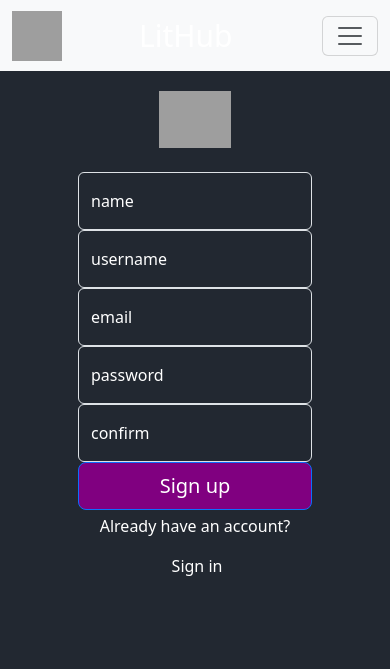
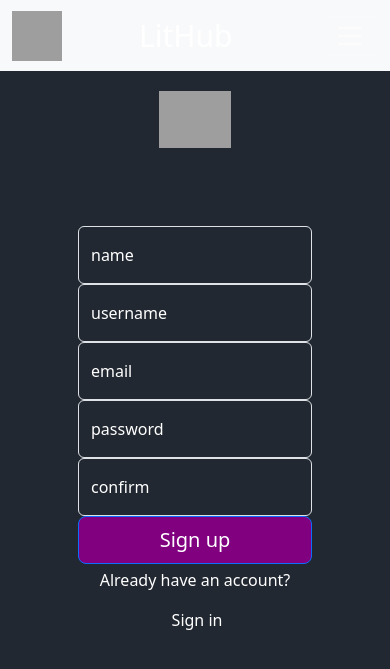
Before and after one commit to FranklinJamesJones89/LitHub, a Django app: page /register in a window 390 px wide. Shown: the top 669 px of the page. Run offline with Django 4.2, Linux system fonts and the light colour scheme; some libraries are stand-ins or nearby versions; grey boxes are pictures that could not be loaded.

Commit message:
Responsive design

```diff
--- a/lithubs/static/lithubs/css/styles.css
+++ b/lithubs/static/lithubs/css/styles.css
@@ -120,13 +120,10 @@
 
 @media (max-width: 1000px) {
 	.login-register-form {
-		margin: 0 auto;
-		width: 20%;
+		margin: 20% auto;
+		width: 60%;
 	}
 
-	.login-register-form {
-		width: 60%;
-	}
 }
 
 .login-register-form-icon {
--- a/lithubs/templates/lithubs/components/forms/login_register.html
+++ b/lithubs/templates/lithubs/components/forms/login_register.html
@@ -17,11 +17,11 @@
 
 <body style="background-color: var(--primary-color)">
 <!-- Navbar -->
-<nav class="navbar navbar-expand-lg bg-body-tertiary">
+<nav class="navbar navbar-dark navbar-expand-lg bg-body-tertiary">
   <div class="container-fluid">
   <img class="navbar-img" src="{% static 'lithubs/media/resources/parchment.png' %}" alt="parchment">
     <a class="navbar-brand" href="{% url 'lithubs:index' %}" style="color: var(--azure); margin-left: 1%; font-size: 30px;">LitHub</a>
-    <button class="navbar-toggler bg-light" type="button" data-bs-toggle="collapse" data-bs-target="#navbarSupportedContent" aria-controls="navbarSupportedContent" aria-expanded="false" aria-label="Toggle navigation">
+    <button class="navbar-toggler" type="button" data-bs-toggle="collapse" data-bs-target="#navbarSupportedContent" aria-controls="navbarSupportedContent" aria-expanded="false" aria-label="Toggle navigation">
       <span class="navbar-toggler-icon"></span>
     </button>
     <div class="collapse navbar-collapse" id="navbarSupportedContent">
--- a/lithubs/templates/lithubs/components/navbar.html
+++ b/lithubs/templates/lithubs/components/navbar.html
@@ -1,11 +1,11 @@
 {% load static %}
 
 <!-- Navbar -->
-<nav class="navbar navbar-expand-lg bg-body-tertiary">
+<nav class="navbar navbar-dark navbar-expand-lg bg-body-tertiary">
   <div class="container-fluid">
   <img class="navbar-img" src="{% static 'lithubs/img/parchment.png' %}" alt="parchment">
     <a class="navbar-brand" href="{% url 'lithubs:index' %}" style="color: var(--azure); margin-left: 1%; font-size: 30px;">LitHub</a>
-    <button class="navbar-toggler bg-light" type="button" data-bs-toggle="collapse" data-bs-target="#navbarSupportedContent" aria-controls="navbarSupportedContent" aria-expanded="false" aria-label="Toggle navigation">
+    <button class="navbar-toggler" type="button" data-bs-toggle="collapse" data-bs-target="#navbarSupportedContent" aria-controls="navbarSupportedContent" aria-expanded="false" aria-label="Toggle navigation">
       <span class="navbar-toggler-icon"></span>
     </button>
     <div class="collapse navbar-collapse" id="navbarSupportedContent">
--- a/lithubs/templates/lithubs/feed.html
+++ b/lithubs/templates/lithubs/feed.html
@@ -13,11 +13,11 @@
 
 <body class="feed-body">
 <!-- Navbar -->
-<nav class="navbar navbar-expand-lg bg-body-tertiary">
+<nav class="navbar navbar-dark navbar-expand-lg bg-body-tertiary">
   <div class="container-fluid">
   <img class="navbar-img" src="{% static 'lithubs/media/resources/parchment.png' %}" alt="parchment">
     <a class="navbar-brand" href="{% url 'lithubs:index' %}" style="color: var(--azure); margin-left: 1%; font-size: 30px;">LitHub</a>
-    <button class="navbar-toggler bg-light" type="button" data-bs-toggle="collapse" data-bs-target="#navbarSupportedContent" aria-controls="navbarSupportedContent" aria-expanded="false" aria-label="Toggle navigation">
+    <button class="navbar-toggler" type="button" data-bs-toggle="collapse" data-bs-target="#navbarSupportedContent" aria-controls="navbarSupportedContent" aria-expanded="false" aria-label="Toggle navigation">
       <span class="navbar-toggler-icon"></span>
     </button>
     <div class="collapse navbar-collapse" id="navbarSupportedContent">
--- a/lithubs/templates/lithubs/index.html
+++ b/lithubs/templates/lithubs/index.html
@@ -14,11 +14,11 @@
 {% bootstrap_css %}
 
 </head>
-<nav class="navbar navbar-expand-lg bg-body-tertiary">
+<nav class="navbar navbar-dark navbar-expand-lg bg-body-tertiary">
   <div class="container-fluid">
   <img class="navbar-img" src="{% static 'lithubs/media/resources/parchment.png' %}" alt="parchment">
     <a class="navbar-brand" href="{% url 'lithubs:index' %}" style="color: var(--azure); margin-left: 1%; font-size: 30px;">LitHub</a>
-    <button class="navbar-toggler bg-light" type="button" data-bs-toggle="collapse" data-bs-target="#navbarSupportedContent" aria-controls="navbarSupportedContent" aria-expanded="false" aria-label="Toggle navigation">
+    <button class="navbar-toggler" type="button" data-bs-toggle="collapse" data-bs-target="#navbarSupportedContent" aria-controls="navbarSupportedContent" aria-expanded="false" aria-label="Toggle navigation">
       <span class="navbar-toggler-icon"></span>
     </button>
     <div class="collapse navbar-collapse" id="navbarSupportedContent">
```
